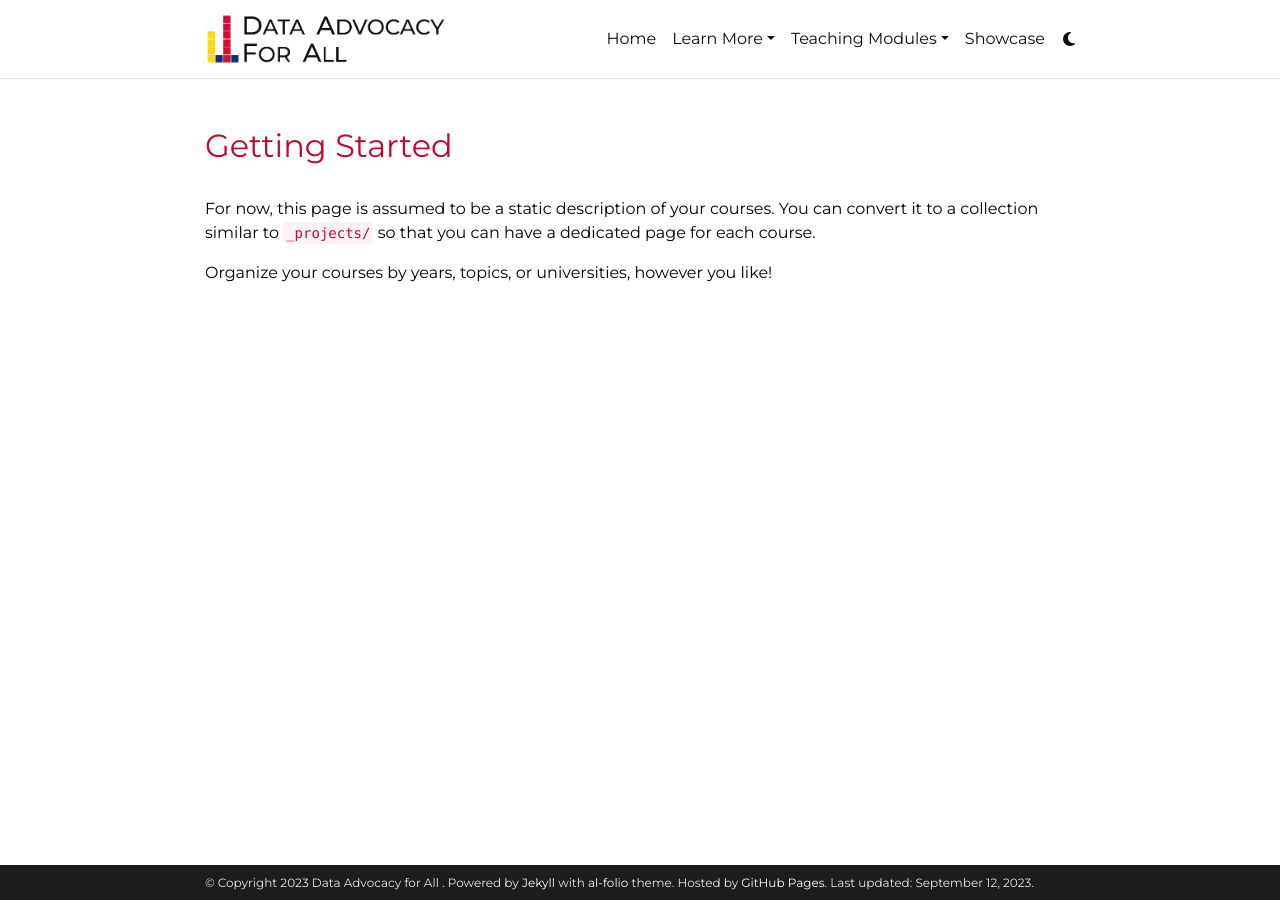
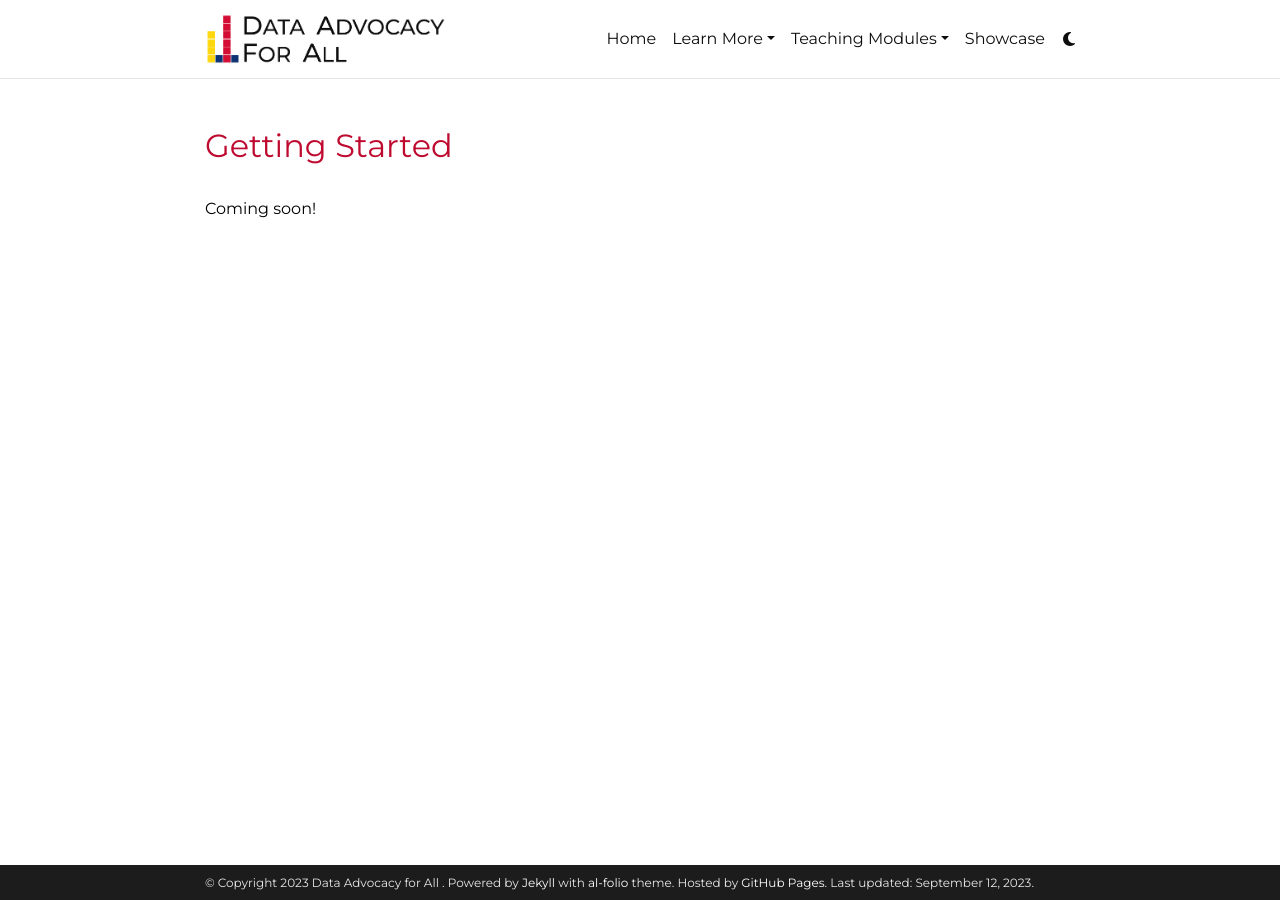
Before and after one commit to expandingthespiderverse/expandingthespiderverse.github.io, a Jekyll site: the page built from _pages/getting-started.md, in a window 1280 px wide. Built offline with Jekyll 4.4.1, drawn with Linux system fonts in a browser that asks for light colours; comment, search, counter and statistics services are not loaded; a style sheet for code colours, icons or effects is not loaded.

Commit message:
Updates to events section

```diff
--- a/_layouts/about.html
+++ b/_layouts/about.html
@@ -42,7 +42,7 @@
 
           <!-- News -->
           {% if page.news and site.announcements.enabled -%}
-            <h1><a href="{{ '/news/' | relative_url }}" style="color: inherit;">Public Events</a></h1>
+            <h1><a href="{{ '/news/' | relative_url }}" style="color: inherit;">News & Events</a></h1>
             {%- include news.html limit=true %}
           {%- endif %}
 
--- a/_pages/getting-started.md
+++ b/_pages/getting-started.md
@@ -7,6 +7,4 @@
 nav_order: 2
 ---
 
-For now, this page is assumed to be a static description of your courses. You can convert it to a collection similar to `_projects/` so that you can have a dedicated page for each course.
-
-Organize your courses by years, topics, or universities, however you like!
+Coming soon!
```
Also changed, not shown: _members/blevins.md (+2 -2 lines), _news/2023-08-21.md (renamed from _news/announcement_3.md, +1 -1 lines), _news/2023-09-21.md (added, +8 -0 lines), _news/2023-08-17.md (renamed from _news/announcement_1.md), _news/2023-10-14.md (renamed from _news/announcement_2.md), 1 other file.
